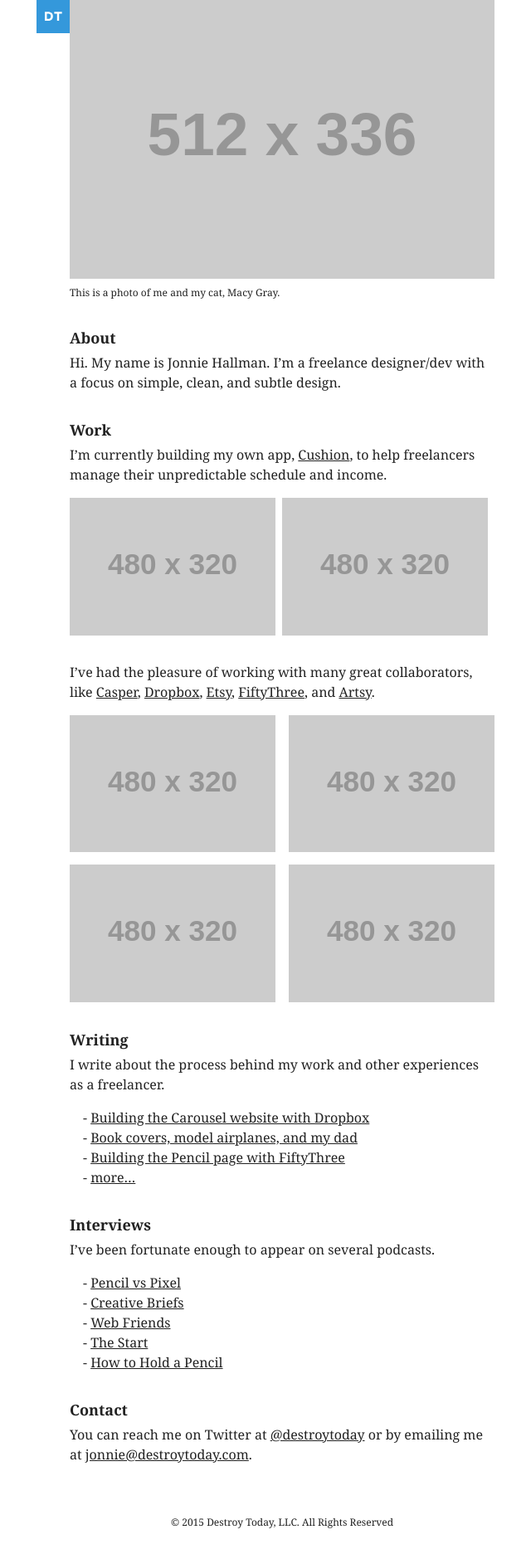
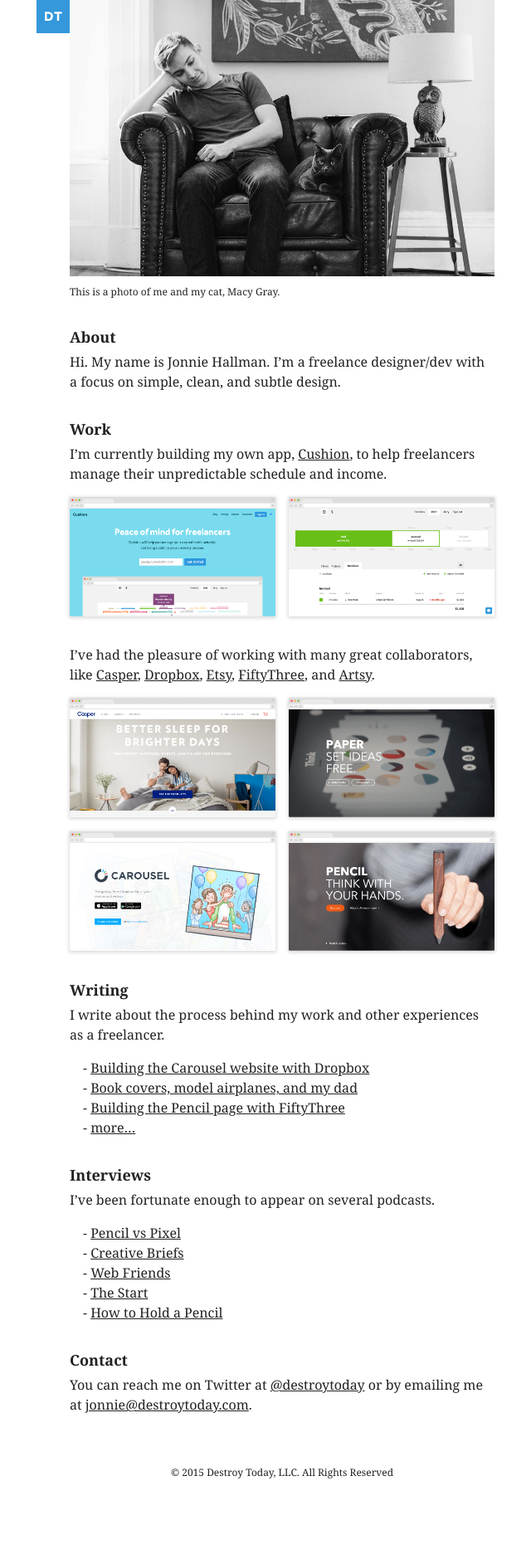
Before and after one commit to destroytoday/2016.destroytoday.com, a Jekyll site: the page built from index.markdown, in a window 1280 px wide. Shown: the whole page at 83% size, without its empty margins (300-940 px from the left). Built offline with Jekyll 4.4.1, drawn with Linux system fonts in a browser that asks for light colours; after the commit the page ends 1813 px from its top, so only the background shows below that.

Commit message:
Added images. Added shadow setting for images

```diff
--- a/_config.yml
+++ b/_config.yml
@@ -15,6 +15,7 @@
   values:
     layout: default
 - scope:
+    path: ''
     type: blog
   values:
     timestamp?: true
--- a/_layouts/default.html
+++ b/_layouts/default.html
@@ -45,7 +45,10 @@
 
         {% if block.figure %}
         <figure class='block__figure'>
-          <img class='block__image' src='{{ block.figure.image }}'>
+          <div class='block__image'>
+            <img src='{{ block.figure.image }}'>
+          </div>
+
           {% if block.figure.caption %}
           <figcaption class='block__caption'>
             {{ block.figure.caption | markdownify }}
@@ -61,8 +64,17 @@
         {% endif %}
 
         {% if block.images %}
-        <div class='block__image-container'>
-          {% for image in block.images %}{% if image.url %}<a href='{{ image.url }}'>{% endif %}<img class='{% if block.images.size > 1 %}block__image--half {% endif %}block__image' src='{{ image.image | default: image }}'>{% if image.url %}</a>{% endif %}{% endfor %}
+        <div class='block__images-container'>
+          {% for image in block.images %}<div class='
+            {% if block.images.size > 1 %}block__image--half {% endif %}
+            {% if image.shadow? %}block__image--shadow {% endif %}
+          block__image'>
+            {% if image.url %}<a href='{{ image.url }}'>{% endif %}
+
+            <img src='{{ image.image | default: image }}'>
+
+            {% if image.url %}</a>{% endif %}
+          </div>{% endfor %}
         </div>
         {% endif %}
       </div>
--- a/css/style.sass
+++ b/css/style.sass
@@ -24,17 +24,6 @@
 
 a
   color: inherit
-
-
-.clear
-  zoom: 1
-
-  &:before, &:after
-    content: ""
-    display: table
-
-  &:after
-    clear: both
 
 
 .container
@@ -97,9 +86,9 @@
   .block__header + .block__figure
     margin-top: 0.75em
 
-  .block__image-container,
+  .block__images-container,
   .block__list,
-  .block__image-container + .block__body
+  .block__images-container + .block__body
     margin-top: 1em
 
 
@@ -150,21 +139,28 @@
 
 
 .block__image
-  max-width: 100%
-  max-height: 100%
+  vertical-align: top
 
-  vertical-align: bottom
+  img
+    width: 100%
+    max-height: 100%
+
+  &--shadow img
+    box-shadow: 0px 1px 4px 1px rgba(0, 0, 0, 0.15)
 
   &--half
     @media (min-width: $break-phone)
       display: inline-block
       width: 48.5%
 
-.block__image-container
+
+.block__images-container
   .block__image--half
-    margin-top: 3%
+    margin-top: 1em
 
     @media (min-width: $break-phone)
+      margin-top: 3%
+
       &:first-child,
       &:nth-child(2)
         margin-top: 0
--- a/index.markdown
+++ b/index.markdown
@@ -4,7 +4,7 @@
 title?: false
 blocks:
 - figure:
-    image: http://placehold.it/512x336
+    image: /uploads/me-and-macy.jpg
     caption: This is a photo of me and my cat, Macy Gray.
   full: true
 - header: About
@@ -14,18 +14,24 @@
   body: I’m currently building my own app, [Cushion](http://cushionapp.com), to help
     freelancers manage their unpredictable schedule and income.
   images:
-  - image: http://placehold.it/480x320
+  - image: /uploads/work/cushion/cushion-homepage.png
     url: "/work/cushion"
-  - image: http://placehold.it/480x320
+    shadow?: true
+  - image: /uploads/work/cushion/cushion-budget.png
     url: "/work/cushion"
+    shadow?: true
 - body: I’ve had the pleasure of working with many great collaborators, like [Casper](/work/casper),
     [Dropbox](/work/carousel), [Etsy](/work/etsy), [FiftyThree](/work/fiftythree-pencil),
     and [Artsy](/work/artsy).
   images:
-  - http://placehold.it/480x320
-  - http://placehold.it/480x320
-  - http://placehold.it/480x320
-  - http://placehold.it/480x320
+  - image: /uploads/work/casper/casper.png
+    shadow?: true
+  - image: /uploads/work/fiftythree/fiftythree-paper.png
+    shadow?: true
+  - image: /uploads/work/dropbox/carousel.png
+    shadow?: true
+  - image: /uploads/work/fiftythree/fiftythree-pencil.png
+    shadow?: true
 - header: Writing
   body: |-
     I write about the process behind my work and other experiences as a freelancer.
```
Also changed, not shown: _uploads/me-and-macy.jpg (added), _uploads/work/casper/casper.png (added), _uploads/work/cushion/cushion-budget.png (added), _uploads/work/cushion/cushion-homepage.png (added), _uploads/work/dropbox/carousel.png (added), _uploads/work/fiftythree/fiftythree-paper.png (added), _uploads/work/fiftythree/fiftythree-pencil.png (added), 1 other file.
